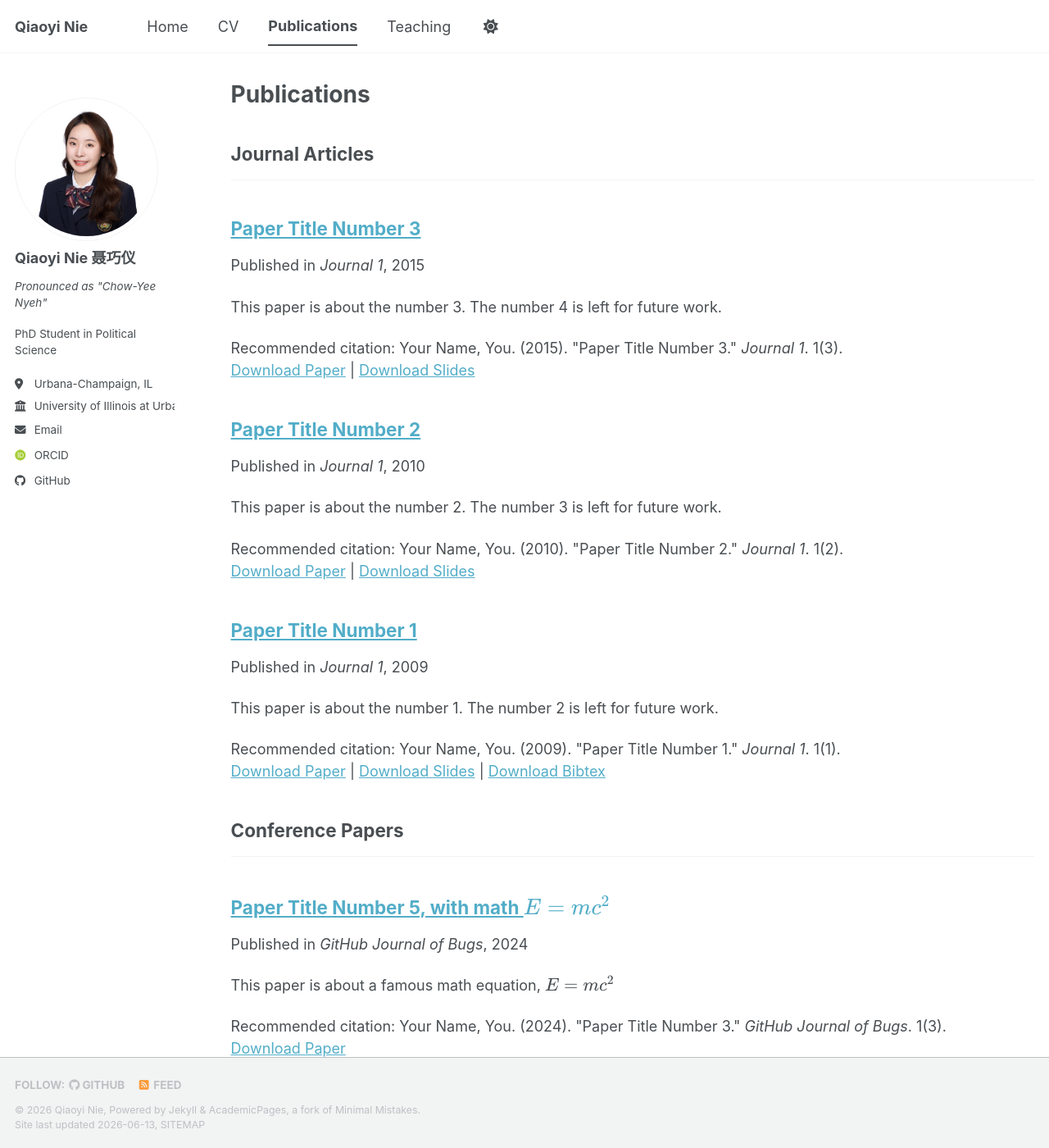
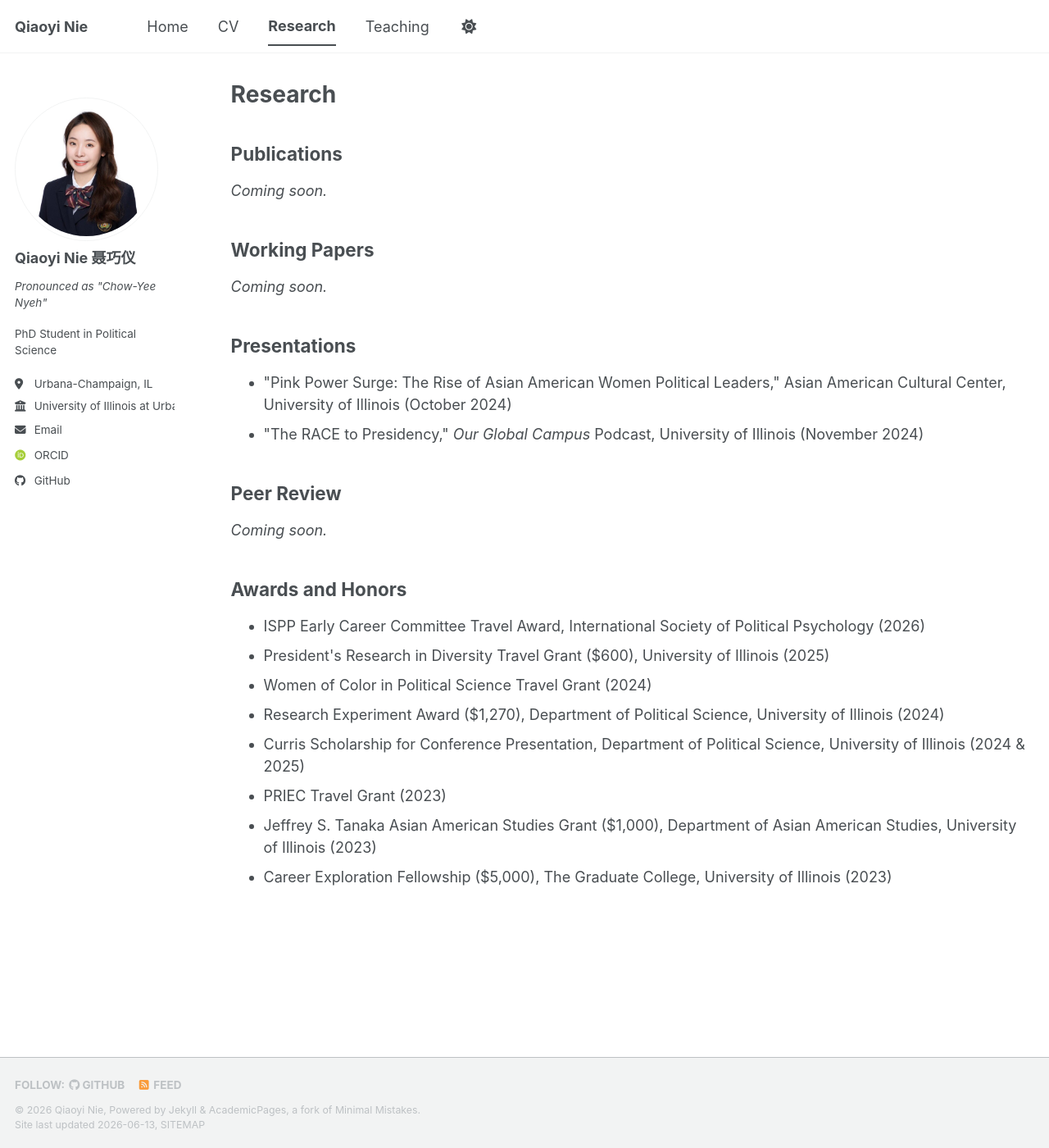
Before and after one commit to QiaoyiNie/qiaoyinie.github.io, a Jekyll site: the page built from _pages/publications.html, in a window 1280 px wide and 1400 px high. Shown: the whole window at 82% size. Built offline with Jekyll 4.4.1, drawn with Linux system fonts in a browser that asks for light colours; some web fonts are replaced; a script bundle is joined from its source files by our own code; library files that are not in the unit come from our copies; some of the changed text lies outside the part shown.

Commit message:
Rename Publications tab to Research with sections (#18)
Co-authored-by: Claude <noreply@anthropic.com>

```diff
--- a/_data/navigation.yml
+++ b/_data/navigation.yml
@@ -14,8 +14,8 @@ main:
   - title: "CV"
     url: /cv/
 
-  - title: "Publications"
-    url: /publications/
+  - title: "Research"
+    url: /research/
 
   - title: "Teaching"
     url: /teaching/
--- a/_pages/publications.html
+++ b/_pages/publications.html
@@ -1,33 +1,38 @@
 ---
 layout: archive
-title: "Publications"
-permalink: /publications/
+title: "Research"
+permalink: /research/
+redirect_from:
+  - /publications/
+  - /publications.html
 author_profile: true
 ---
 
-{% if site.author.googlescholar %}
-  <div class="wordwrap">You can also find my articles on <a href="{{site.author.googlescholar}}">my Google Scholar profile</a>.</div>
-{% endif %}
-
 {% include base_path %}
 
-<!-- New style rendering if publication categories are defined -->
-{% if site.publication_category %}
-  {% for category in site.publication_category  %}
-    {% assign title_shown = false %}
-    {% for post in site.publications reversed %}
-      {% if post.category != category[0] %}
-        {% continue %}
-      {% endif %}
-      {% unless title_shown %}
-        <h2>{{ category[1].title }}</h2><hr />
-        {% assign title_shown = true %}
-      {% endunless %}
-      {% include archive-single.html %}
-    {% endfor %}
-  {% endfor %}
-{% else %}
-  {% for post in site.publications reversed %}
-    {% include archive-single.html %}
-  {% endfor %}
-{% endif %}
+<h2 id="publications">Publications</h2>
+<p><em>Coming soon.</em></p>
+
+<h2 id="working-papers">Working Papers</h2>
+<p><em>Coming soon.</em></p>
+
+<h2 id="presentations">Presentations</h2>
+<ul>
+  <li>"Pink Power Surge: The Rise of Asian American Women Political Leaders," Asian American Cultural Center, University of Illinois (October 2024)</li>
+  <li>"The RACE to Presidency," <em>Our Global Campus</em> Podcast, University of Illinois (November 2024)</li>
+</ul>
+
+<h2 id="peer-review">Peer Review</h2>
+<p><em>Coming soon.</em></p>
+
+<h2 id="awards-and-honors">Awards and Honors</h2>
+<ul>
+  <li>ISPP Early Career Committee Travel Award, International Society of Political Psychology (2026)</li>
+  <li>President's Research in Diversity Travel Grant ($600), University of Illinois (2025)</li>
+  <li>Women of Color in Political Science Travel Grant (2024)</li>
+  <li>Research Experiment Award ($1,270), Department of Political Science, University of Illinois (2024)</li>
+  <li>Curris Scholarship for Conference Presentation, Department of Political Science, University of Illinois (2024 &amp; 2025)</li>
+  <li>PRIEC Travel Grant (2023)</li>
+  <li>Jeffrey S. Tanaka Asian American Studies Grant ($1,000), Department of Asian American Studies, University of Illinois (2023)</li>
+  <li>Career Exploration Fellowship ($5,000), The Graduate College, University of Illinois (2023)</li>
+</ul>
```
Also changed, not shown: _pages/about.md (+1 -1 lines).
